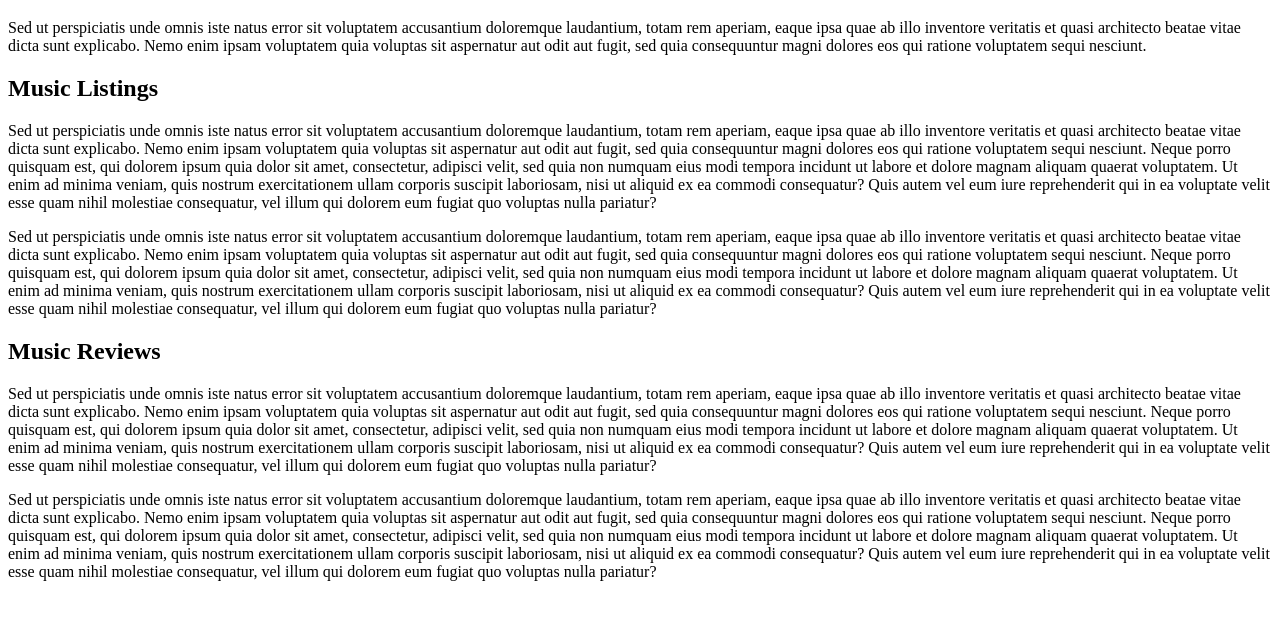
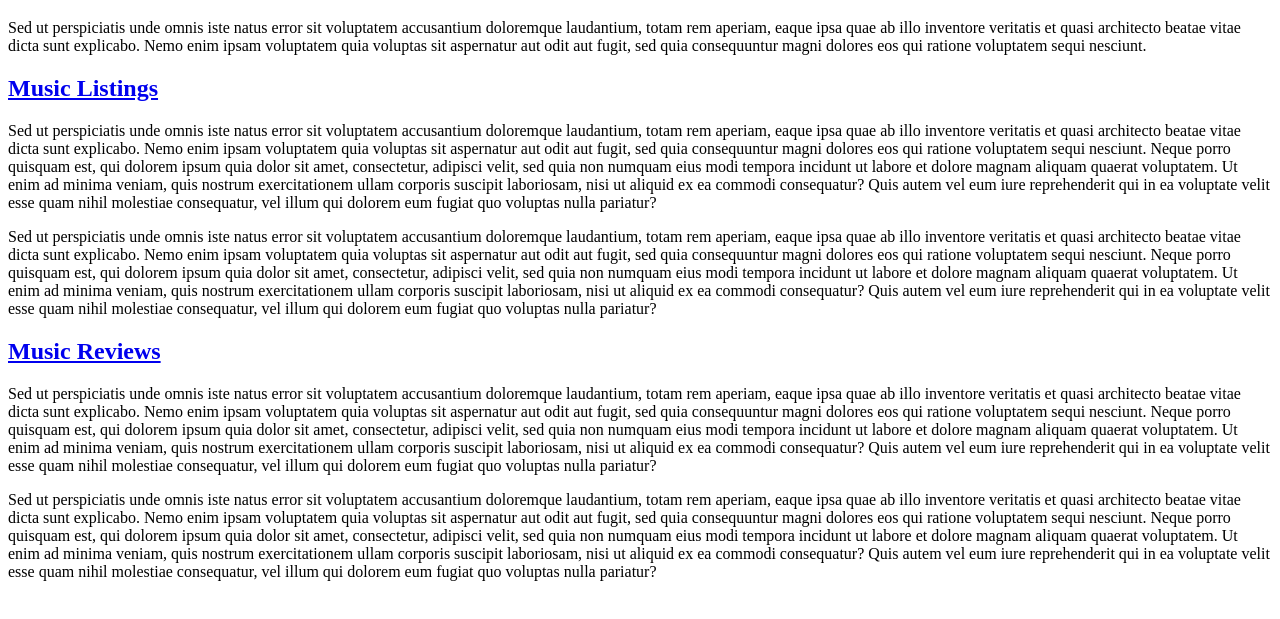
Before and after one commit to WSDrees/dws1, a plain HTML site: page links/music/index.html in a window 1280 px wide. Shown: the part 61-680 px from the top of the page. Drawn offline with Linux system fonts and the light colour scheme.

Commit message:
links
music

```diff
--- a/links/music/index.html
+++ b/links/music/index.html
@@ -8,10 +8,14 @@
 		<h1>Music</h1>
 		<!-- global navigation links -->
 		<p>Sed ut perspiciatis unde omnis iste natus error sit voluptatem accusantium doloremque laudantium, totam rem aperiam, eaque ipsa quae ab illo inventore veritatis et quasi architecto beatae vitae dicta sunt explicabo. Nemo enim ipsam voluptatem quia voluptas sit aspernatur aut odit aut fugit, sed quia consequuntur magni dolores eos qui ratione voluptatem sequi nesciunt. </p>
-		<h2>Music Listings</h2><!-- link to listings -->
+		<a href="music/listing.html">
+			<h2>Music Listings</h2><!-- link to listings -->
+		</a>
 		<p>Sed ut perspiciatis unde omnis iste natus error sit voluptatem accusantium doloremque laudantium, totam rem aperiam, eaque ipsa quae ab illo inventore veritatis et quasi architecto beatae vitae dicta sunt explicabo. Nemo enim ipsam voluptatem quia voluptas sit aspernatur aut odit aut fugit, sed quia consequuntur magni dolores eos qui ratione voluptatem sequi nesciunt. Neque porro quisquam est, qui dolorem ipsum quia dolor sit amet, consectetur, adipisci velit, sed quia non numquam eius modi tempora incidunt ut labore et dolore magnam aliquam quaerat voluptatem. Ut enim ad minima veniam, quis nostrum exercitationem ullam corporis suscipit laboriosam, nisi ut aliquid ex ea commodi consequatur? Quis autem vel eum iure reprehenderit qui in ea voluptate velit esse quam nihil molestiae consequatur, vel illum qui dolorem eum fugiat quo voluptas nulla pariatur?</p>
 		<p>Sed ut perspiciatis unde omnis iste natus error sit voluptatem accusantium doloremque laudantium, totam rem aperiam, eaque ipsa quae ab illo inventore veritatis et quasi architecto beatae vitae dicta sunt explicabo. Nemo enim ipsam voluptatem quia voluptas sit aspernatur aut odit aut fugit, sed quia consequuntur magni dolores eos qui ratione voluptatem sequi nesciunt. Neque porro quisquam est, qui dolorem ipsum quia dolor sit amet, consectetur, adipisci velit, sed quia non numquam eius modi tempora incidunt ut labore et dolore magnam aliquam quaerat voluptatem. Ut enim ad minima veniam, quis nostrum exercitationem ullam corporis suscipit laboriosam, nisi ut aliquid ex ea commodi consequatur? Quis autem vel eum iure reprehenderit qui in ea voluptate velit esse quam nihil molestiae consequatur, vel illum qui dolorem eum fugiat quo voluptas nulla pariatur?</p>
-		<h2>Music Reviews</h2><!-- link to reviews -->
+		<a href="music/reviews.html">
+			<h2>Music Reviews</h2><!-- link to reviews -->
+		</a>
 		<p>Sed ut perspiciatis unde omnis iste natus error sit voluptatem accusantium doloremque laudantium, totam rem aperiam, eaque ipsa quae ab illo inventore veritatis et quasi architecto beatae vitae dicta sunt explicabo. Nemo enim ipsam voluptatem quia voluptas sit aspernatur aut odit aut fugit, sed quia consequuntur magni dolores eos qui ratione voluptatem sequi nesciunt. Neque porro quisquam est, qui dolorem ipsum quia dolor sit amet, consectetur, adipisci velit, sed quia non numquam eius modi tempora incidunt ut labore et dolore magnam aliquam quaerat voluptatem. Ut enim ad minima veniam, quis nostrum exercitationem ullam corporis suscipit laboriosam, nisi ut aliquid ex ea commodi consequatur? Quis autem vel eum iure reprehenderit qui in ea voluptate velit esse quam nihil molestiae consequatur, vel illum qui dolorem eum fugiat quo voluptas nulla pariatur?</p>
 		<p>Sed ut perspiciatis unde omnis iste natus error sit voluptatem accusantium doloremque laudantium, totam rem aperiam, eaque ipsa quae ab illo inventore veritatis et quasi architecto beatae vitae dicta sunt explicabo. Nemo enim ipsam voluptatem quia voluptas sit aspernatur aut odit aut fugit, sed quia consequuntur magni dolores eos qui ratione voluptatem sequi nesciunt. Neque porro quisquam est, qui dolorem ipsum quia dolor sit amet, consectetur, adipisci velit, sed quia non numquam eius modi tempora incidunt ut labore et dolore magnam aliquam quaerat voluptatem. Ut enim ad minima veniam, quis nostrum exercitationem ullam corporis suscipit laboriosam, nisi ut aliquid ex ea commodi consequatur? Quis autem vel eum iure reprehenderit qui in ea voluptate velit esse quam nihil molestiae consequatur, vel illum qui dolorem eum fugiat quo voluptas nulla pariatur?</p>
 	</body>
```
